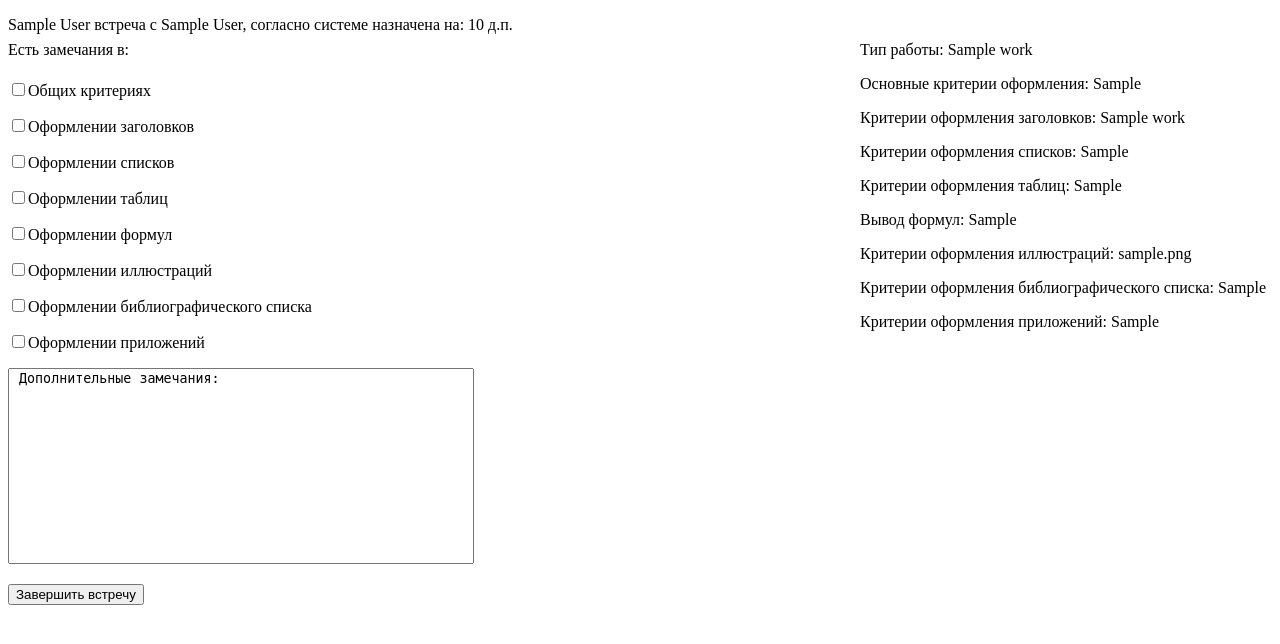
After one commit to Tabaki59/CourseWork, a Django app: template templates/check_meeting.html in a window 1280 px wide. The commit adds this page. Shown: the top 644 px of the page. Run offline with Django 3.2, Linux system fonts and the light colour scheme; the template is opened without the code that fills it: values that come from a table or form of the project are taken from there, others are empty; tables that the repository leaves empty hold one stand-in row (values such as "Sample post").

Commit message:
Prototype ready
Фронта нет, но логика в цеееелом заработает как только мы починим метод проверки time

```diff
--- a/App_Normocontrol/models.py
+++ b/App_Normocontrol/models.py
@@ -85,8 +85,8 @@ class Teachers(models.Model):
     email = models.TextField(db_column='Email')  # Field name made lowercase.
     phone = models.TextField(db_column='Phone')  # Field name made lowercase.
     login = models.TextField(db_column='Login')  # Field name made lowercase.
-    free_beg = models.TimeField(db_column='Free_beg', blank=True, null=True)  # Field name made lowercase.
-    free_end = models.TimeField(db_column='Free_end', blank=True, null=True)  # Field name made lowercase.
+    free_beg = models.TimeField(db_column='Free_beg', null=True)  # Field name made lowercase.
+    free_end = models.TimeField(db_column='Free_end', null=True)  # Field name made lowercase.
 
     def __str__(self):
         return self.name
--- a/CourseWork3/urls.py
+++ b/CourseWork3/urls.py
@@ -23,5 +23,6 @@ urlpatterns = [
     path(r'', views.enter, name = 'enter'),
     path(r'student/<str:student_id>/', views.student, name = 'student'), # student url
     path(r'teacher/<str:teacher_id>/', views.teacher, name = 'teacher'), # teacher url
-    path(r'student/<str:student_id>/create_meeting_with_<str:teacher_id>_teacher', views.create_meeting, name = 'create_meeting')
+    path(r'student/<str:student_id>/create_meeting_with_<str:teacher_id>_teacher', views.create_meeting, name = 'create_meeting'),
+    path(r'teacher/<str:teacher_id>/check_meeting<str:meeting_id>', views.check, name = 'check')
 ]
--- /dev/null
+++ b/templates/check_meeting.html
@@ -0,0 +1,46 @@
+<!DOCTYPE html>
+<html lang="en">
+<head>
+    <meta charset="UTF-8">
+    <title>{% block title %} Система "Преподаватель - Студент" {% endblock %}</title>
+    <p>{{ teacher.name }} встреча с {{ student.name }}, согласно системе назначена на: {{ meeting.meeting_time }}</p>
+</head>
+<body>
+    <div>
+    {% block checking %}
+            <form action="{% url 'check' teacher.teacher_id meeting.meeting_id %}" method="post" style="max-width: 720px; position: absolute; top: 25px;">
+                {% csrf_token %}
+                <p>Есть замечания в: </p>
+                        <p class="select_errors"><input type="checkbox" name="general">Общих критериях</p>
+                        <p class="select_errors"><input type="checkbox" name="title">Оформлении заголовков</p>
+                        <p class="select_errors"><input type="checkbox" name="lists">Оформлении списков</p>
+                        <p class="select_errors"><input type="checkbox" name="tables">Оформлении таблиц</p>
+                        <p class="select_errors"><input type="checkbox" name="formulas">Оформлении формул</p>
+                        <p class="select_errors"><input type="checkbox" name="pictures">Оформлении иллюстраций</p>
+                        <p class="select_errors"><input type="checkbox" name="literature">Оформлении библиографического списка</p>
+                        <p class="select_errors"><input type="checkbox" name="applications">Оформлении приложений</p>
+                        <script>
+                            document.querySelector('.select_errors').style.paddingTop = '5px'
+                        </script>
+                    <p>
+                        <textarea style="resize: none; width: 460px; height: 190px;" name="notes"> Дополнительные замечания: </textarea>
+                    </p>
+                <p><button input type="submit">Завершить встречу</button></p>
+            </form>
+     {% endblock %}
+    {% block work_prompt %}
+        <form style="max-width: 720px; position: absolute; top: 25px; left: 860px;">
+            <p>Тип работы: {{ work.type_name }}</p>
+            <p>Основные критерии оформления: {{ work.general_criteria }}</p>
+            <p>Критерии оформления заголовков: {{ work.titles_criteria }}</p>
+            <p>Критерии оформления списков: {{ work.lists_criteria }}</p>
+            <p>Критерии оформления таблиц: {{ work.tables_criteria }}</p>
+            <p>Вывод формул: {{ work.formulas_criteria }}</p>
+            <p>Критерии оформления иллюстраций: {{ work.pictures_criteria }}</p>
+            <p>Критерии оформления библиографического списка: {{ work.literature_criteria }}</p>
+            <p>Критерии оформления приложений: {{ work.applications_criteria }}</p>
+        </form>
+     {% endblock %}
+    </div>
+</body>
+</html>
--- a/templates/teacher.html
+++ b/templates/teacher.html
@@ -31,7 +31,7 @@
                                 <td>{{ m.meeting_time }}</td>
                                 <td> 15 минут </td>
                                 <td>{{ m.student }}  </td>
-                                <td> <a href=""> Начать встречу</a> </td>
+                                <td> <a href="check_meeting{{ m.meeting_id }}"> Начать встречу</a> </td>
                             </tr>
                         {% endfor %}
                         </tbody>
@@ -43,7 +43,7 @@
     </div>
     <form action="{% url 'teacher' teacher.teacher_id %}" method="post">
         {% csrf_token %}
-        <p> Планы меняются, теперь я свободен с: <input input type="time" name="begin" required /> до: <input input type="time" name="end" required />
+        <p> Планы меняются, теперь я свободен с: <input type="time" name="begin" required /> до: <input input type="time" name="end" required />
         </p>
      <p><button input type="submit">Изменить время</button></p>
     </form>
```
Also changed, not shown: App_Normocontrol/views.py (+43 -13 lines).
